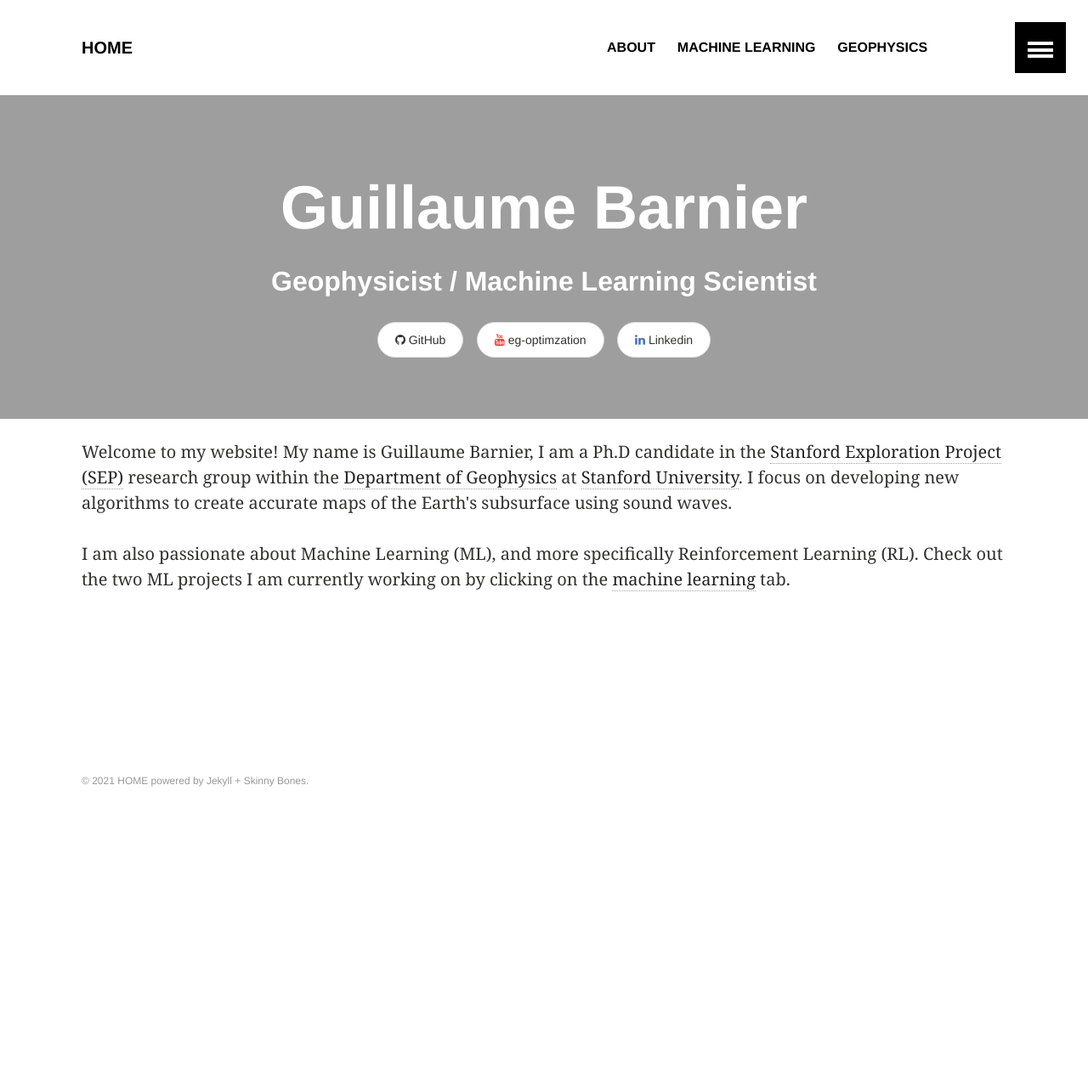
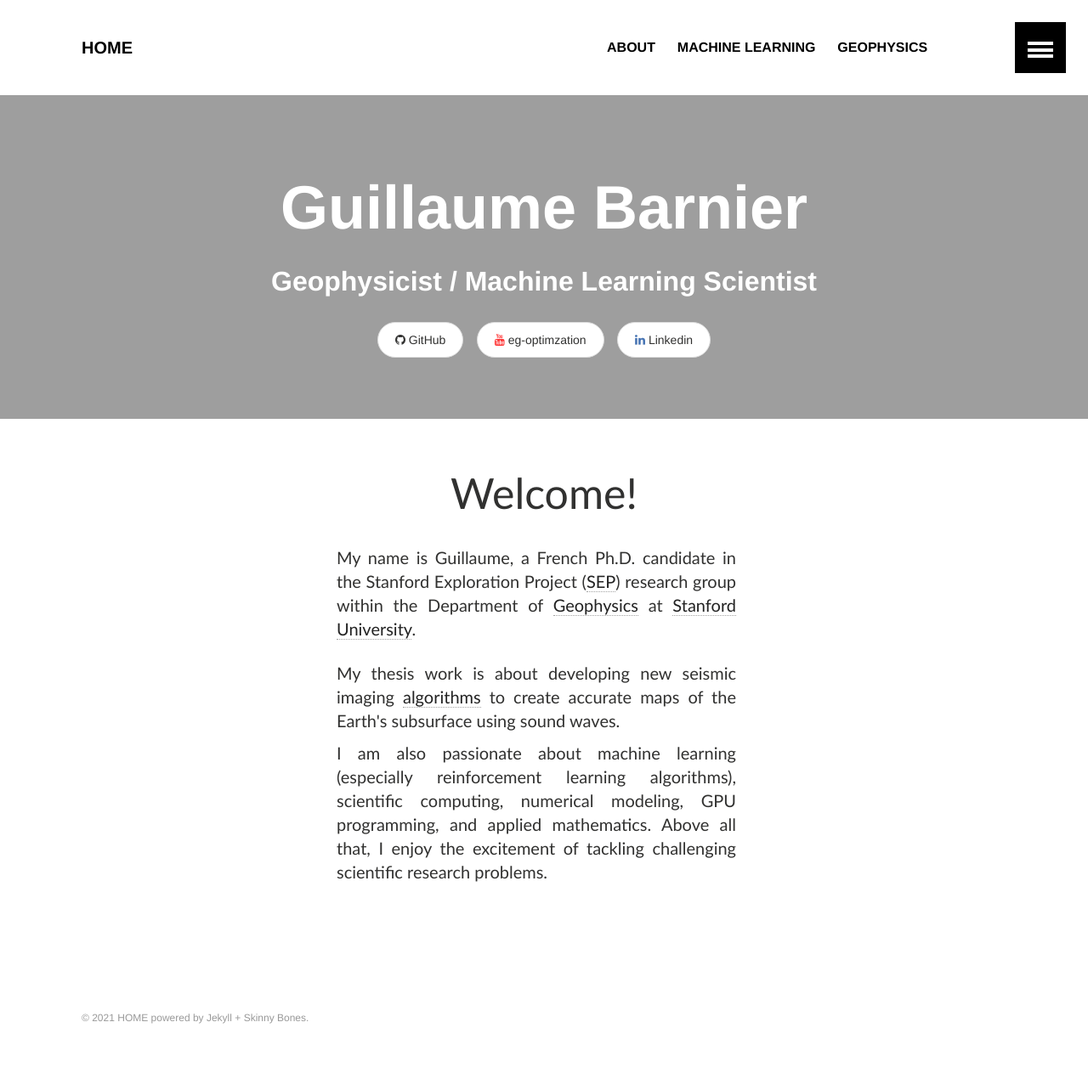
Before and after one commit to gbarnier/gbarnier.github.io, a Jekyll site: the page built from index.md, in a window 1280 px wide. Shown: the whole page at 85% size. Built offline with Jekyll 4.4.1, drawn with Linux system fonts in a browser that asks for light colours; before the commit the page ends 1005 px from its top, so only the background shows below that.

Commit message:
Update index.md

```diff
--- a/index.md
+++ b/index.md
@@ -1,16 +1,19 @@
 ---
 layout: home
 permalink: /
+title:
 image:
   feature: zion_c.png
 ---
 <body>
-<p>
-Welcome to my website! My name is Guillaume Barnier, I am a Ph.D candidate in the <a href="https://sep.sites.stanford.edu">Stanford Exploration Project (SEP)</a> research group within the <a href="https://earth.stanford.edu/geophysics"> Department of Geophysics</a> at <a href="https://www.stanford.edu">Stanford University</a>. I focus on developing new algorithms to create accurate maps of the Earth's subsurface using sound waves.
-<br>
-<br>
-I am also passionate about Machine Learning (ML), and more specifically Reinforcement Learning (RL). Check out the two ML projects I am currently working on by clicking on the <a href="https://gbarnier.github.io/ml_projects/">machine learning</a> tab.
-<br>
-<br>
-</p>
+    <p style="text-align:center; font-family: Calibri; font-size: 50px;">Welcome!</p>
+    <p style="font-size: 20px;text-align:justify; margin-left: 300px;font-family: Calibri; width: 470px; line-height:1.4;">
+        My name is Guillaume, a French Ph.D. candidate in the Stanford Exploration Project (<a href="/sep">SEP</a>) research group within the Department of <a href="https://earth.stanford.edu/geophysics">Geophysics</a> at <a href="https://www.stanford.edu">Stanford University</a>.
+    </p>
+    <p style="font-size: 20px;text-align:justify; margin-left: 300px;margin-bottom: -0.5em; font-family: Calibri; width: 470px; line-height:1.4;">
+    My thesis work is about developing new seismic imaging <a href="/geophysics">algorithms</a> to create accurate maps of the Earth's subsurface using sound waves.
+    </p>
+    <p style="font-size: 20px;text-align:justify; margin-left: 300px;margin-bottom: -0.5em; font-family: Calibri; width: 470px; line-height:1.4;">
+    I am also passionate about machine learning (especially reinforcement learning algorithms), scientific computing, numerical modeling, GPU programming, and applied mathematics. Above all that, I enjoy the excitement of tackling challenging scientific research problems.
+    </p>
 </body>
```
